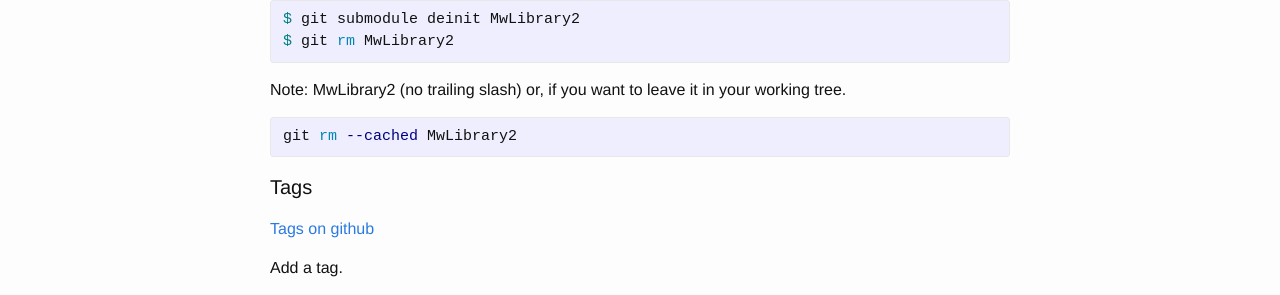
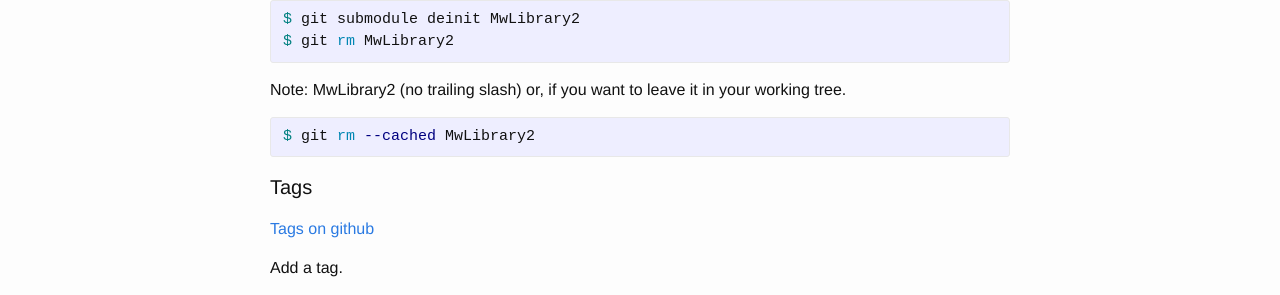
Before and after one commit to mwthinker/mwthinker.github.io, a Jekyll site: the page built from _posts/2015-10-31-Git-Commands.markdown, in a window 1280 px wide. Shown: the part 988-1283 px from the top of the page. Built offline with Jekyll 4.4.1, drawn with Linux system fonts in a browser that asks for light colours.

Commit message:
Added missed character.

```diff
--- a/_posts/2015-10-31-Git-Commands.markdown
+++ b/_posts/2015-10-31-Git-Commands.markdown
@@ -49,7 +49,7 @@ $ git rm MwLibrary2
 Note: MwLibrary2 (no trailing slash)
 or, if you want to leave it in your working tree.
 {% highlight bash %}
-git rm --cached MwLibrary2
+$ git rm --cached MwLibrary2
 {% endhighlight %}
 
 #### Tags
```
